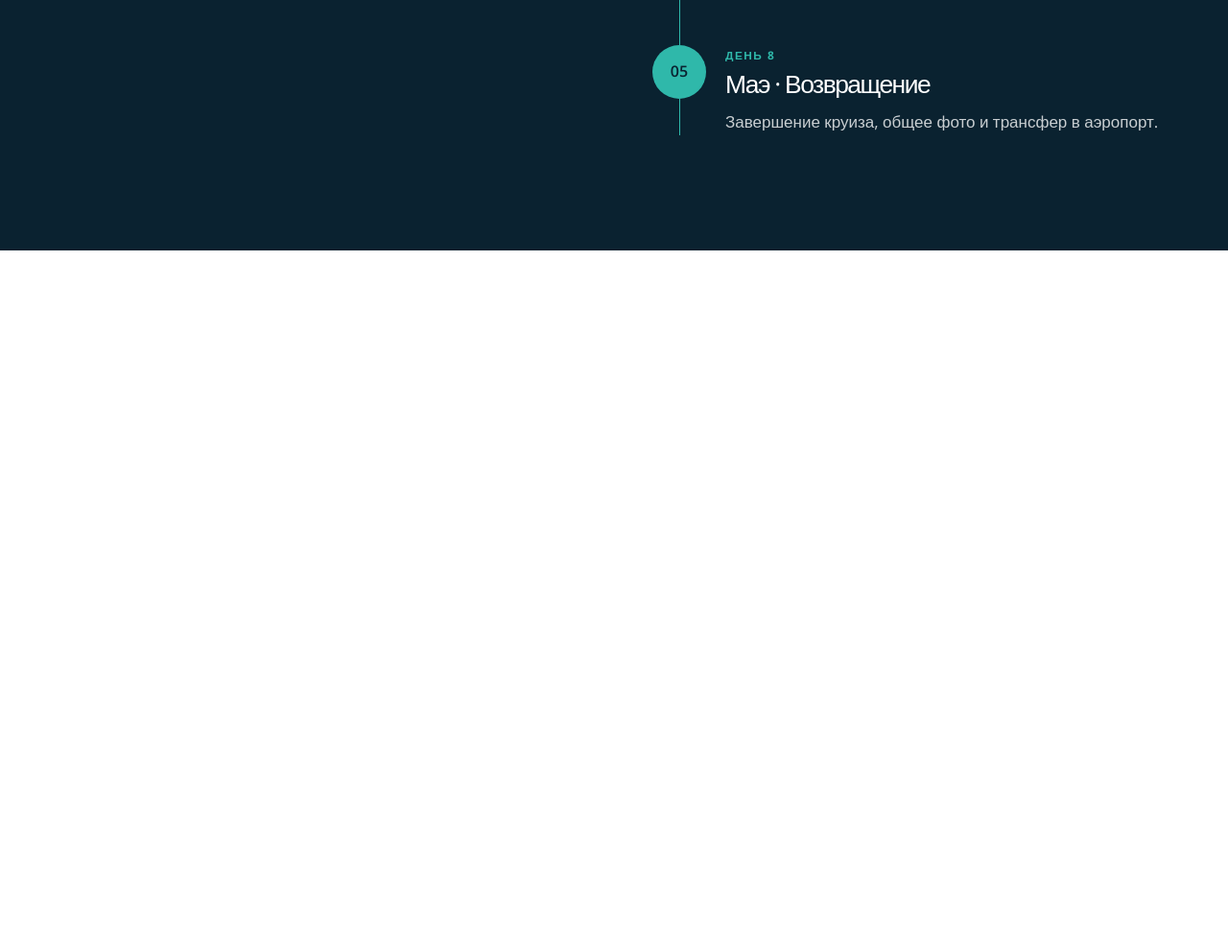
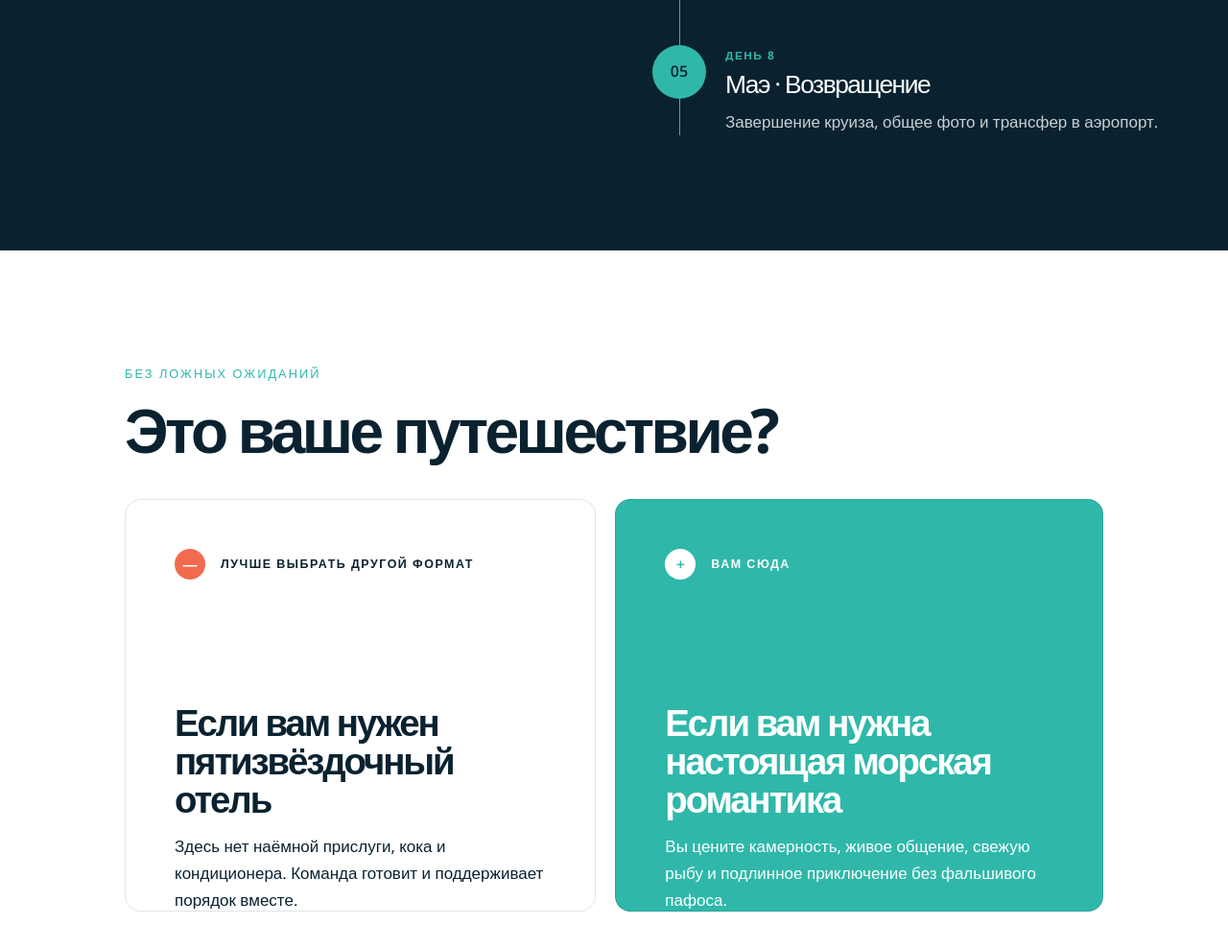
Before and after one commit to nikov4/rsschool-landing-page, a website: page landing-page/index.html in a window 1280 px wide. Shown: the part 5240-6229 px from the top of the page at 96% size. Before the commit the page ends 5501 px from the top, so only its background shows below. Drawn offline with nearby package versions, Linux system fonts and the light colour scheme.

Commit message:
feat: add expectation section

```diff
--- a/landing-page/assets/css/styles.css
+++ b/landing-page/assets/css/styles.css
@@ -84,6 +84,26 @@ button {
 
 .color-white {
   color: var(--color-white);
+}
+
+.background-dark {
+  background-color: var(--color-dark);
+}
+
+.background-primary {
+  background-color: var(--color-primary);
+}
+
+.background-accent {
+  background-color: var(--color-accent);
+}
+
+.background-beige {
+  background-color: var(--color-beige);
+}
+
+.background-white {
+  background-color: var(--color-white);
 }
 
 .header-h1 {
@@ -933,3 +953,86 @@ a.menu-link:hover::before {
 .day-content-image {
   border-radius: 16px;
 }
+
+/* Expectation */
+
+.section-expectation {
+  display: flex;
+  flex-direction: column;
+  justify-content: space-between;
+  align-items: flex-start;
+  background-color: var(--color-dark);
+  gap: 20px;
+  padding: 120px 130px;
+  background-color: var(--color-white);
+}
+
+.expectation-container {
+  display: flex;
+  flex-direction: row;
+  justify-content: flex-start;
+  align-items: flex-start;
+  gap: 20px;
+  margin-top: 20px;
+}
+
+.expectation-item {
+  display: flex;
+  flex-direction: column;
+  justify-content: space-between;
+  align-items: flex-start;
+  gap: 16px;
+  height: 430px;
+  padding: 51px;
+  border: 1px solid var(--color-dark-12);
+  border-radius: 16px;
+}
+
+.expectation-content-header {
+  display: flex;
+  flex-direction: row;
+  justify-content: space-between;
+  align-items: center;
+  gap: 16px;
+}
+
+.expectation-icon {
+  display: flex;
+  flex-direction: column;
+  justify-content: center;
+  align-items: center;
+  width: 32px;
+  height: 32px;
+  border-radius: 16px;
+  font-weight: 600;
+}
+
+.expectation-caption {
+  font-size: 12.48px;
+  font-weight: 700;
+  line-height: 21px;
+  letter-spacing: 1.5px;
+  text-transform: uppercase;
+}
+
+.expectation-content {
+  display: flex;
+  flex-direction: column;
+  justify-content: flex-start;
+  align-items: center;
+  gap: 16px;
+  margin-top: 112px;
+  height: 100%;
+}
+
+.expectation-header {
+  font-size: 38.4px;
+  font-weight: 700;
+  line-height: 40px;
+  letter-spacing: -2.1px;
+}
+
+.expectation-text {
+  font-size: 17px;
+  line-height: 28px;
+}
--- a/landing-page/index.html
+++ b/landing-page/index.html
@@ -285,6 +285,38 @@
         </div>
       </section>
 
+      <section class="section-expectation">
+        <p class="content-caption color-accent">Без ложных ожиданий</p>
+        <h2 class="header-h2 color-dark">Это ваше путешествие?</h2>
+        <div class="expectation-container">
+
+          <div class="expectation-item">
+            <div class="expectation-content-header">
+              <div class="expectation-icon background-primary color-white">—</div>
+              <div class="expectation-caption">Лучше выбрать другой формат</div>
+            </div>
+            <div class="expectation-content">
+              <div class="expectation-header">Если вам нужен пятизвёздочный отель</div>
+              <div class="expectation-text">Здесь нет наёмной прислуги, кока и кондиционера. Команда готовит и
+                поддерживает порядок вместе.</div>
+            </div>
+          </div>
+
+          <div class="expectation-item background-accent">
+            <div class="expectation-content-header">
+              <div class="expectation-icon background-white color-accent">+</div>
+              <div class="expectation-caption color-white">Вам сюда</div>
+            </div>
+            <div class="expectation-content">
+              <div class="expectation-header color-white">Если вам нужна настоящая морская романтика</div>
+              <div class="expectation-text color-white">Вы цените камерность, живое общение, свежую рыбу и подлинное
+                приключение без фальшивого пафоса.</div>
+            </div>
+          </div>
+
+        </div>
+      </section>
+
     </main>
 
     <footer class="footer">
```
